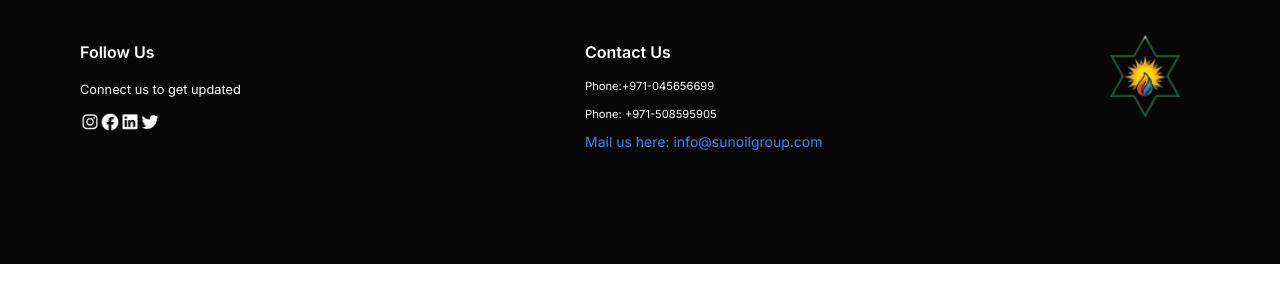
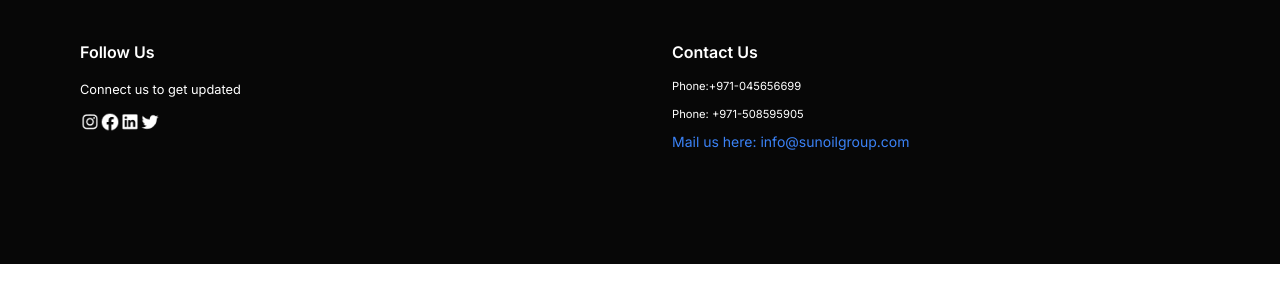
Before and after one commit to EMARCO-TECHNOLOGIES/corporate-business, a Next.js app: page /components/homePage/Footer in a window 1280 px wide. Shown: the top 302 px of the page. Built offline with nearby package versions, Linux system fonts and the light colour scheme.

Commit message:
footer logo removed

```diff
--- a/app/components/homePage/Footer/page.tsx
+++ b/app/components/homePage/Footer/page.tsx
@@ -49,22 +49,22 @@ function Footer() {
                             <a href="mailto:info@sunoilgroup.com" className="text-sm text-blue-500">Mail us here:  info@sunoilgroup.com</a>
 
                         </div>
-                        <motion.div className='flex justify-center md:hidden '
+                        {/* <motion.div className='flex justify-center md:hidden '
                             variants={inputField}
                             initial="hidden"
                             whileInView={"visible"}
                             exit={"hidden"}
                         >
                             <img src="/Navbar/logo.png" alt="" className='md:w-[110px] md:h-[90px] w-12 h-12' />
-                        </motion.div>
+                        </motion.div> */}
 
                     </div>
                 </motion.div>
-                <motion.img src="/Navbar/logo.png" alt="" className='md:w-[110px] md:h-[90px] w-12 h-12 -mt-3 md:block hidden'
+                {/* <motion.img src="/Navbar/logo.png" alt="" className='md:w-[110px] md:h-[90px] w-12 h-12 -mt-3 md:block hidden'
                     variants={item}
                     initial="hidden"
                     whileInView={"visible"}
-                    exit={"hidden"} />
+                    exit={"hidden"} /> */}
 
             </div>
         </div>
```
